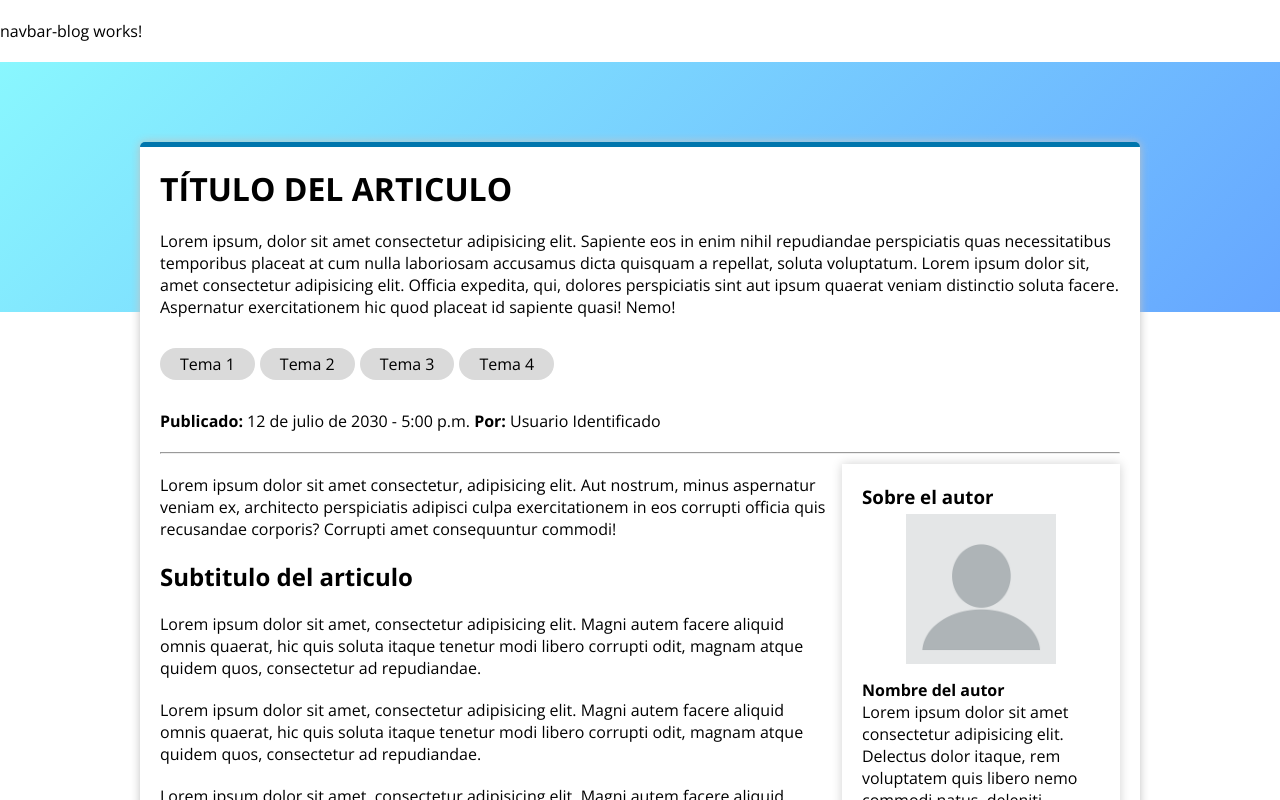
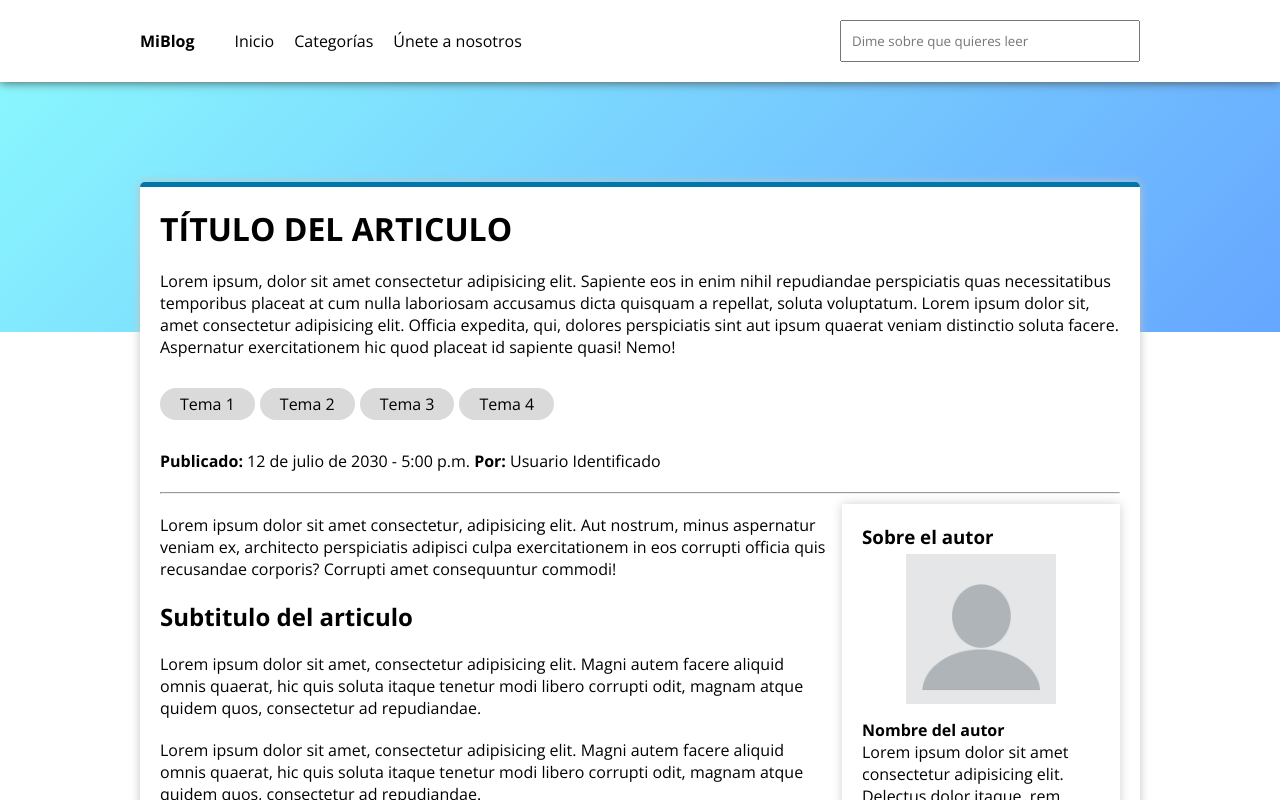
Before and after one commit to LisoProgrammer/blog_front, an Angular app: page / in a window 1280 px wide. Shown: the top 800 px of the page. Built offline with nearby package versions, Linux system fonts and the light colour scheme.

Commit message:
Se creo el header SEO, y se agregaron estilos

```diff
--- a/src/app/navbar-blog/navbar-blog.component.css
+++ b/src/app/navbar-blog/navbar-blog.component.css
@@ -0,0 +1,37 @@
+header{
+    width: 100%;
+    padding: 20px 0px;
+    top: 0;
+    box-shadow: 0px 0px 10px #4a4a4a;
+    z-index: 10;
+    position: relative;
+}
+header > div:nth-child(1){
+    width: 100%;
+    max-width: var(--max-width-big-screen);
+}
+nav > ul {
+    display: flex;
+    justify-content: space-between;
+    list-style: none;
+    padding: 0;
+}
+.main_content_header > section:nth-child(1){
+    margin-right: 20px;
+}
+.main_content_header ul > li {
+    margin-left: 20px;
+}
+.main_content_header ul > li > a {
+    text-decoration: none;
+    color: black;
+    transition: color 0.3s ease;
+}
+.main_content_header ul > li > a:hover {
+    color: var(--color-1);
+}
+input {
+    padding: 10px;
+    width: 300px;
+    outline: none;
+}
--- a/src/app/navbar-blog/navbar-blog.component.html
+++ b/src/app/navbar-blog/navbar-blog.component.html
@@ -1 +1,28 @@
-<p>navbar-blog works!</p>
+<header class="flex center">
+    <div class="flex space-between">
+        <div class="flex main_content_header">
+            <section>
+                <span><b>MiBlog</b></span>
+            </section>
+            <section>
+                <nav>
+                    <ul>
+                        <li>
+                            <a href="">Inicio</a>
+                        </li>
+                        <li>
+                            <a href="">Categorías</a>
+                        </li>
+                        <li>
+                            <a href="">Únete a nosotros</a>
+                        </li>
+                    </ul>
+                </nav>
+            </section>
+        </div>
+
+        <section>
+            <input type="text" placeholder="Dime sobre que quieres leer">
+        </section>
+    </div>
+</header>
```
